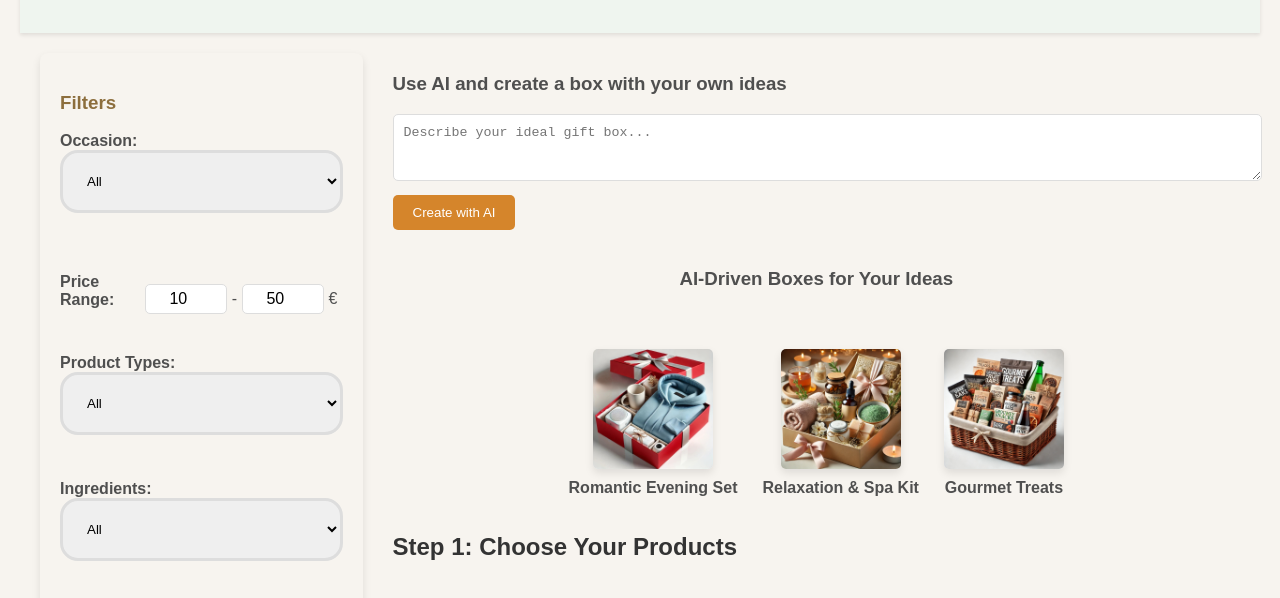
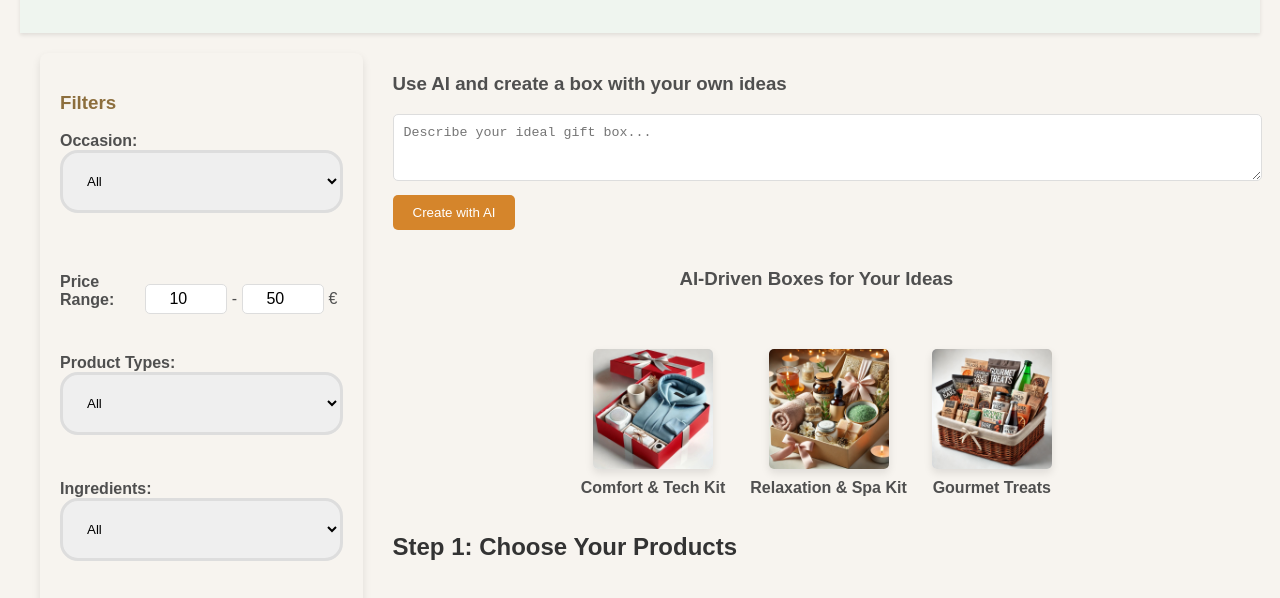
Before and after one commit to Fateme-77/giftbox, a plain HTML site: page index.html in a window 1280 px wide. Shown: the part 141-739 px from the top of the page. Drawn offline with Linux system fonts and the light colour scheme.

Commit message:
Update index.html

```diff
--- a/index.html
+++ b/index.html
@@ -305,7 +305,7 @@
                 <div class="giftbox-items">
                     <div class="giftbox-item">
                         <img src="images/romantic-evening-set.jpg" alt="Romantic Evening Set">
-                        <p>Romantic Evening Set</p>
+                        <p>Comfort & Tech Kit</p>
                     </div>
                     <div class="giftbox-item">
                         <img src="images/relaxation-spa-kit.jpeg" alt="Relaxation & Spa Kit">
```
